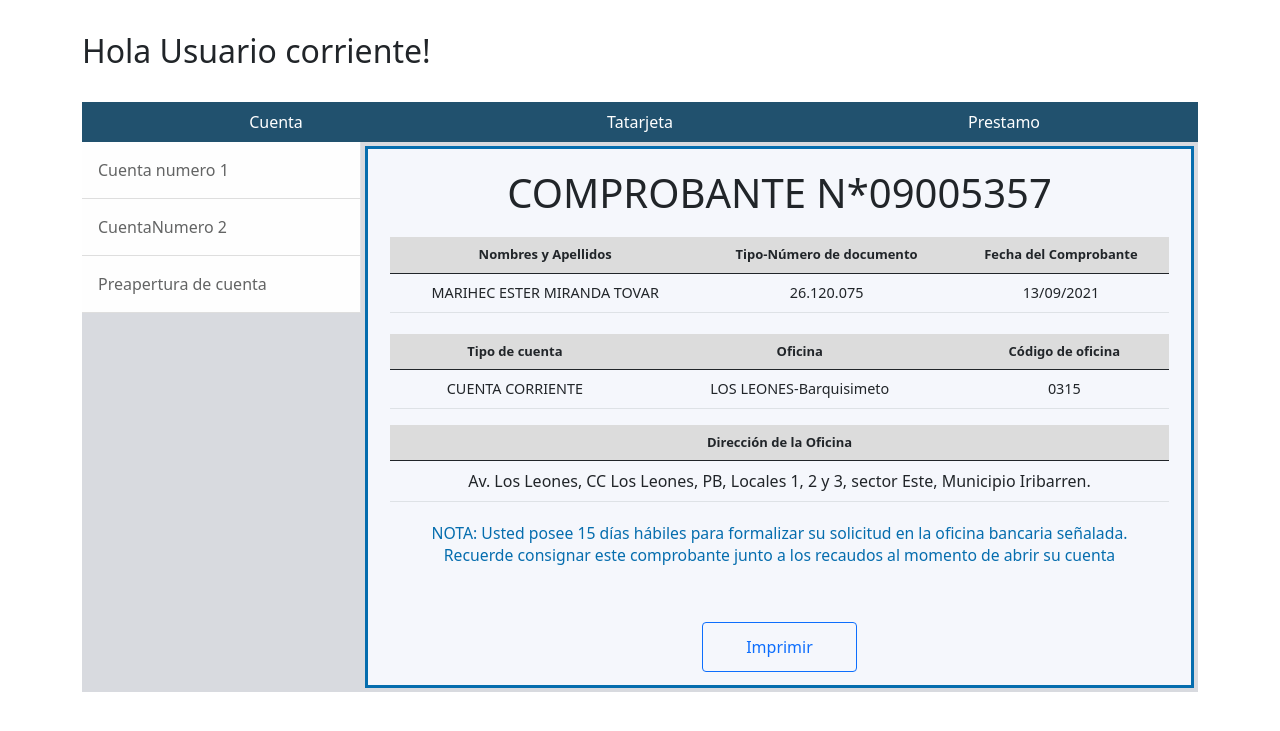
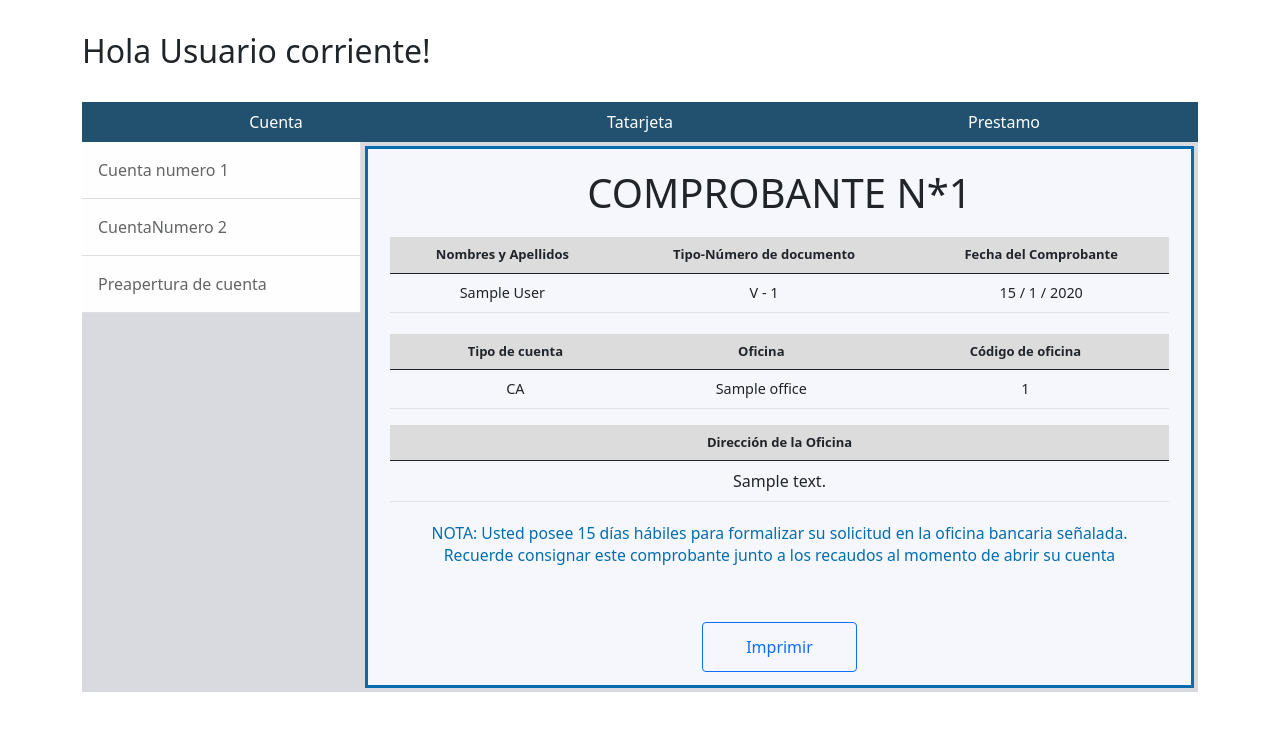
Before and after one commit to Damurq/database_backend, a Django app: page /home_user/visualizar/ in a window 1280 px wide. Shown: the part 56-787 px from the top of the page. Run offline with Django 3.2, Linux system fonts and the light colour scheme; a user stored in the database is signed in; tables that the repository leaves empty hold one stand-in row (values such as "Sample post").

Commit message:
Respectivas modificaciones en archivo html de ver cita y visualizar comprobante para sus consultas a la base de datos

```diff
--- a/Frontend/template/components/visualize.html
+++ b/Frontend/template/components/visualize.html
@@ -3,7 +3,9 @@
 {% block content %}
             <!-- Contenido -->
             <div class="container" style="background-color: #F5F7FC; height: 542px; text-align: center; margin:4px; border: solid 3px #056DAE">
-                <h1 style="align:center; margin:20px auto;">COMPROBANTE N*09005357</h1>
+                {% for cv in consultVoucher %}
+                <h1 style="align:center; margin:20px auto;">COMPROBANTE N*{{cv.code}}</h1>
+                {% endfor %}
                 <div class="row1" style=" height:100px; margin:10px;">
                     <table class="table" style="width:100%; text-align: center;">
                         <thead>
@@ -15,9 +17,12 @@
                         </thead>
                         <tbody>
                             <tr class="row1-2" style="height:30px">
-                                <td style="font-size: 0.9em;">MARIHEC ESTER MIRANDA TOVAR</td>
-                                <td style="font-size: 0.9em;">26.120.075</td>
-                                <td style="font-size: 0.9em;">13/09/2021</td>
+                                {% for cv in consultVoucher %}
+                                    <td style="font-size: 0.9em;">{{cv.client_document_id.first_name}} {{cv.client_document_id.last_name}}</td>
+                                    <td style="font-size: 0.9em;">{{cv.client_document_id.document_type}} - {{cv.client_document_id.document_number}}</td>
+                                    <td style="font-size: 0.9em;">{{cv.date_issue.day}} / {{cv.date_issue.month}} / {{cv.date_issue.year}}</td>
+                                {% endfor %}
+
                             </tr>
                         </tbody>
                     </table>
@@ -33,9 +38,11 @@
                         </thead>
                         <tbody>
                             <tr class="row2-2" style="height:30px">
-                                <td style="font-size: 0.9em;">CUENTA CORRIENTE</td>
-                                <td style="font-size: 0.9em;">LOS LEONES-Barquisimeto</td>
-                                <td style="font-size: 0.9em;">0315</td>
+                                {% for cv in consultVoucher %}
+                                    <td style="font-size: 0.9em;">{{cv.account_type}}</td>
+                                    <td style="font-size: 0.9em;">{{cv.office_code.name}}</td>
+                                    <td style="font-size: 0.9em;">{{cv.office_code.id}}</td>
+                                {% endfor %}
                             </tr>
                         </tbody>
                     </table>
@@ -49,7 +56,9 @@
                         </thead>
                         <tbody>
                             <tr class="row3-2" style="height:30px">
-                                <td style="font-size: 1em;">Av. Los Leones, CC Los Leones, PB, Locales 1, 2 y 3, sector Este, Municipio Iribarren. </td>
+                                {% for cv in consultVoucher %}
+                                    <td style="font-size: 1em;">{{cv.office_code.address}} </td>
+                                {% endfor %}
                             </tr>
                         </tbody>
                     </table>
```
Also changed, not shown: Frontend/template/components/SeeQuote.html (+15 -3 lines).
